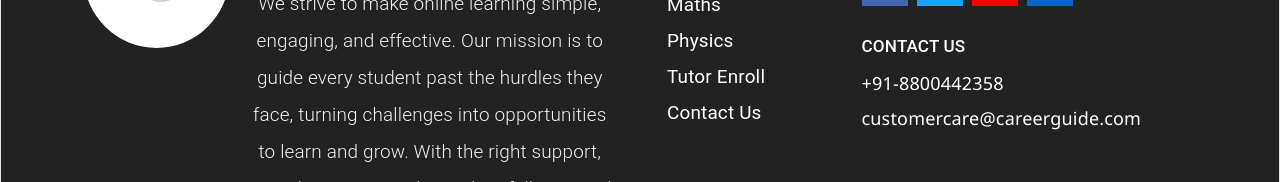
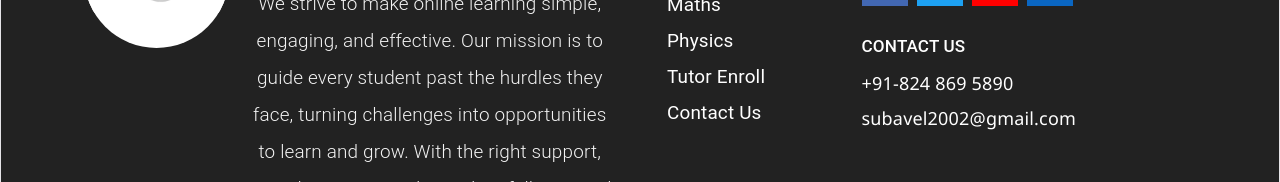
Before and after one commit to Jaygthi/SubaLearning, a React (Vite) app: page / in a window 1280 px wide. Shown: the part 4071-4253 px from the top of the page. Built offline with nearby package versions, Linux system fonts and the light colour scheme.

Commit message:
Feat: add contact details

```diff
--- a/src/components/layout/Footer/Footer.tsx
+++ b/src/components/layout/Footer/Footer.tsx
@@ -159,14 +159,14 @@ export default function Footer() {
                   href="tel:+918800442358"
                   className="footer-contact-link"
                 >
-                  +91-8800442358
+                  +91-824 869 5890
                 </a>
 
                 <a
-                  href="mailto:customercare@careerguide.com"
+                  href="mailto:subavel2002@gmail.com"
                   className="footer-contact-link"
                 >
-                  customercare@careerguide.com
+                  subavel2002@gmail.com
                 </a>
               </div>
 
```
